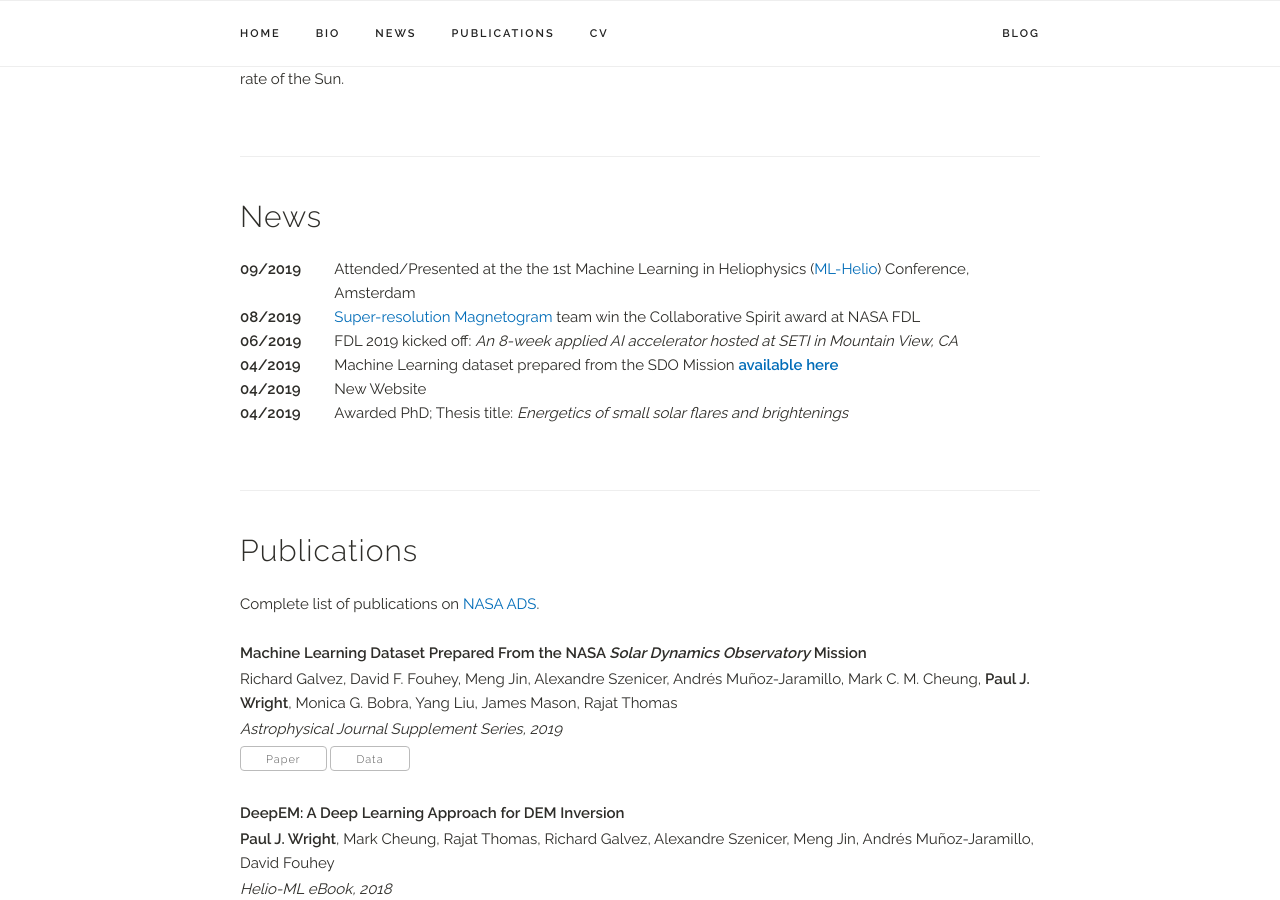
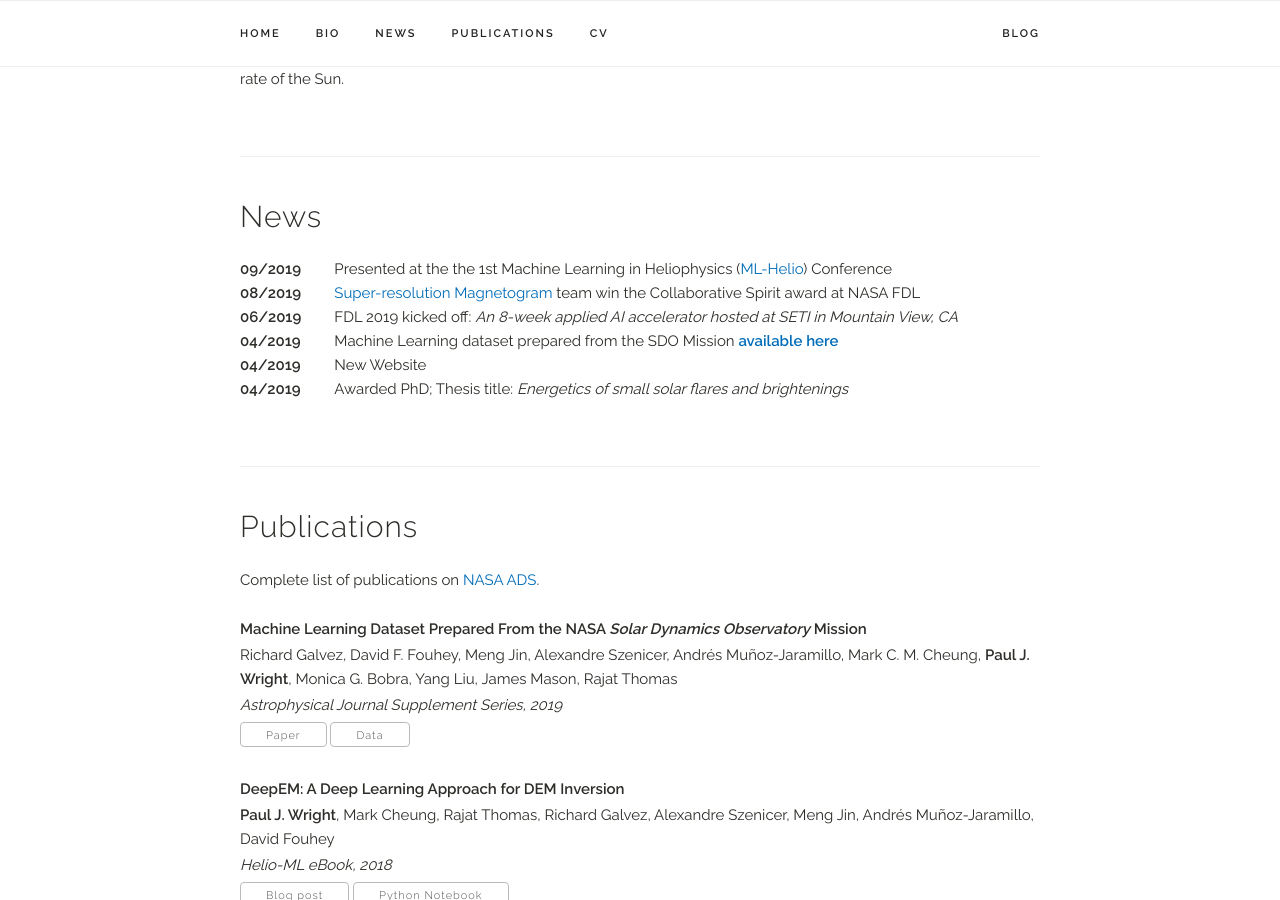
Before and after one commit to rookie0o9/rookie0o9.github.io, a Jekyll site: the page built from index.html, in a window 1280 px wide and 900 px high, scrolled down 659 px. Built offline with Jekyll 4.4.1, drawn with Linux system fonts in a browser that asks for light colours; a style sheet for code colours, icons or effects is not loaded.

Commit message:
Shortened ML-Helio news item

```diff
--- a/_data/news.yaml
+++ b/_data/news.yaml
@@ -1,6 +1,6 @@
 news:
 
-- title: "Attended/Presented at the the 1st Machine Learning in Heliophysics (<a href='https://ml-helio.github.io/'>ML-Helio</a>) Conference, Amsterdam"
+- title: "Presented at the the 1st Machine Learning in Heliophysics (<a href='https://ml-helio.github.io/'>ML-Helio</a>) Conference"
   date: "09/2019"
 
 - title: "<a href='https://frontierdevelopmentlab.org/2019-superresolution'>Super-resolution Magnetogram</a> team win the Collaborative Spirit award at NASA FDL"
```
